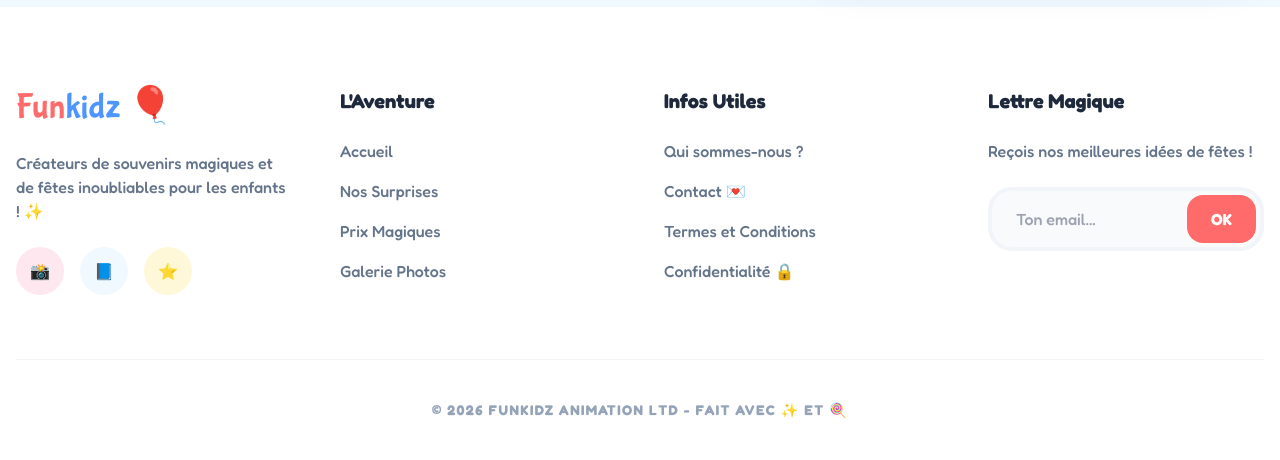
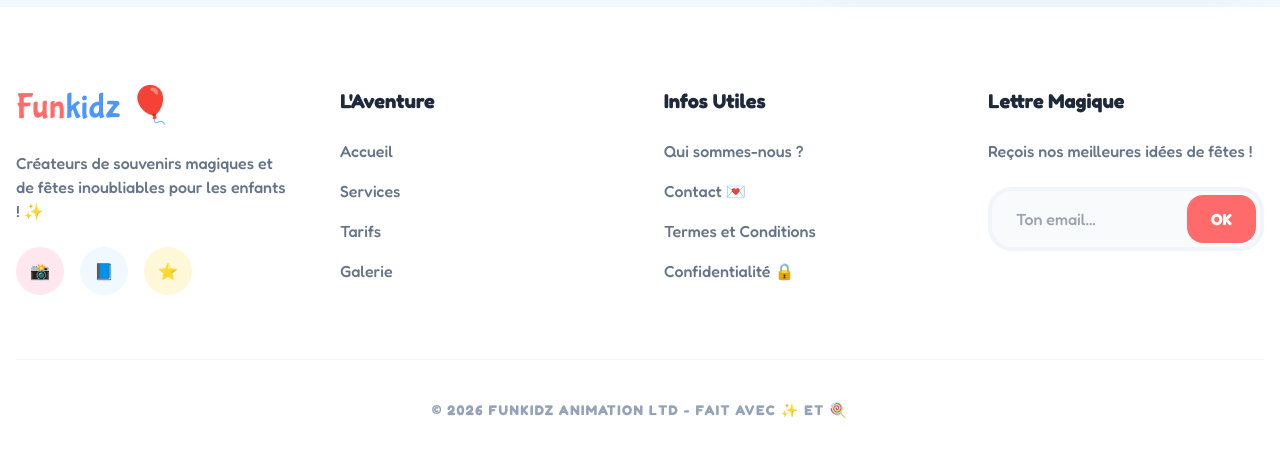
Before and after one commit to nassim2389/Funkidz-animation-, a Django app: page /about/ in a window 1280 px wide. Shown: the part 822-1282 px from the top of the page. Run offline with Django 5.2, Linux system fonts and the light colour scheme; parts of the project's set-up code (start-up, migrations or seed data) failed here and were passed over; some libraries are stand-ins or nearby versions.

Commit message:
mise a jour des liens dans le bas de page footer

```diff
--- a/templates/includes/footer.html
+++ b/templates/includes/footer.html
@@ -21,9 +21,9 @@
                 <h3 class="text-xl font-bold text-slate-800">L'Aventure</h3>
                 <ul class="space-y-4">
                     <li><a href="{% url 'home' %}" class="text-slate-500 hover:text-primary font-medium transition">Accueil</a></li>
-                    <li><a href="{% url 'service-list' %}" class="text-slate-500 hover:text-secondary font-medium transition">Nos Surprises</a></li>
-                    <li><a href="{% url 'pricing' %}" class="text-slate-500 hover:text-accent-yellow font-medium transition">Prix Magiques</a></li>
-                    <li><a href="{% url 'gallery' %}" class="text-slate-500 hover:text-accent-green font-medium transition">Galerie Photos</a></li>
+                    <li><a href="{% url 'services-web' %}" class="text-slate-500 hover:text-secondary font-medium transition">Services</a></li>
+                    <li><a href="{% url 'pricing' %}" class="text-slate-500 hover:text-accent-yellow font-medium transition">Tarifs</a></li>
+                    <li><a href="{% url 'gallery' %}" class="text-slate-500 hover:text-accent-green font-medium transition">Galerie</a></li>
                 </ul>
             </div>
 
```
Also changed, not shown: db.sqlite3.
